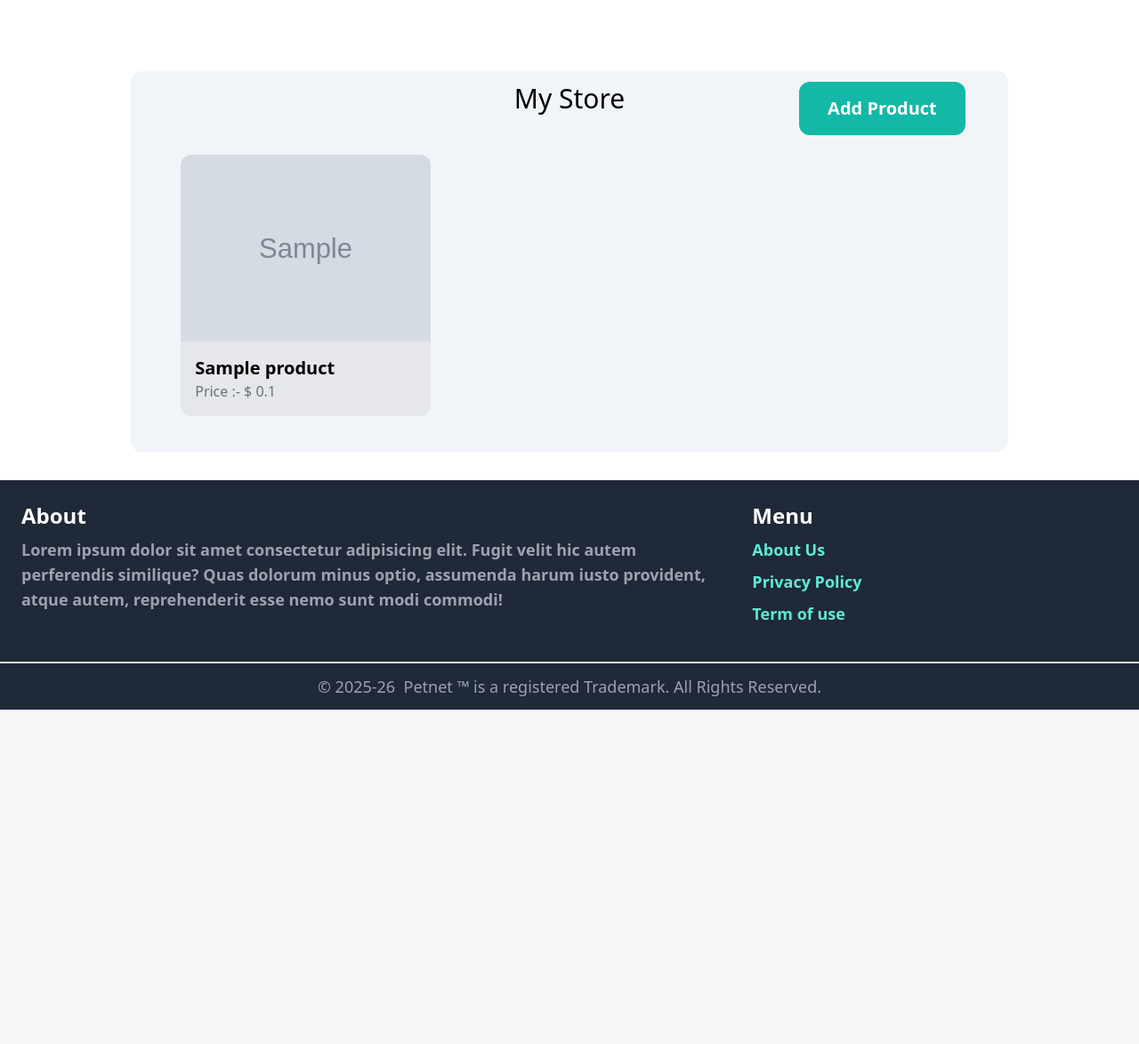
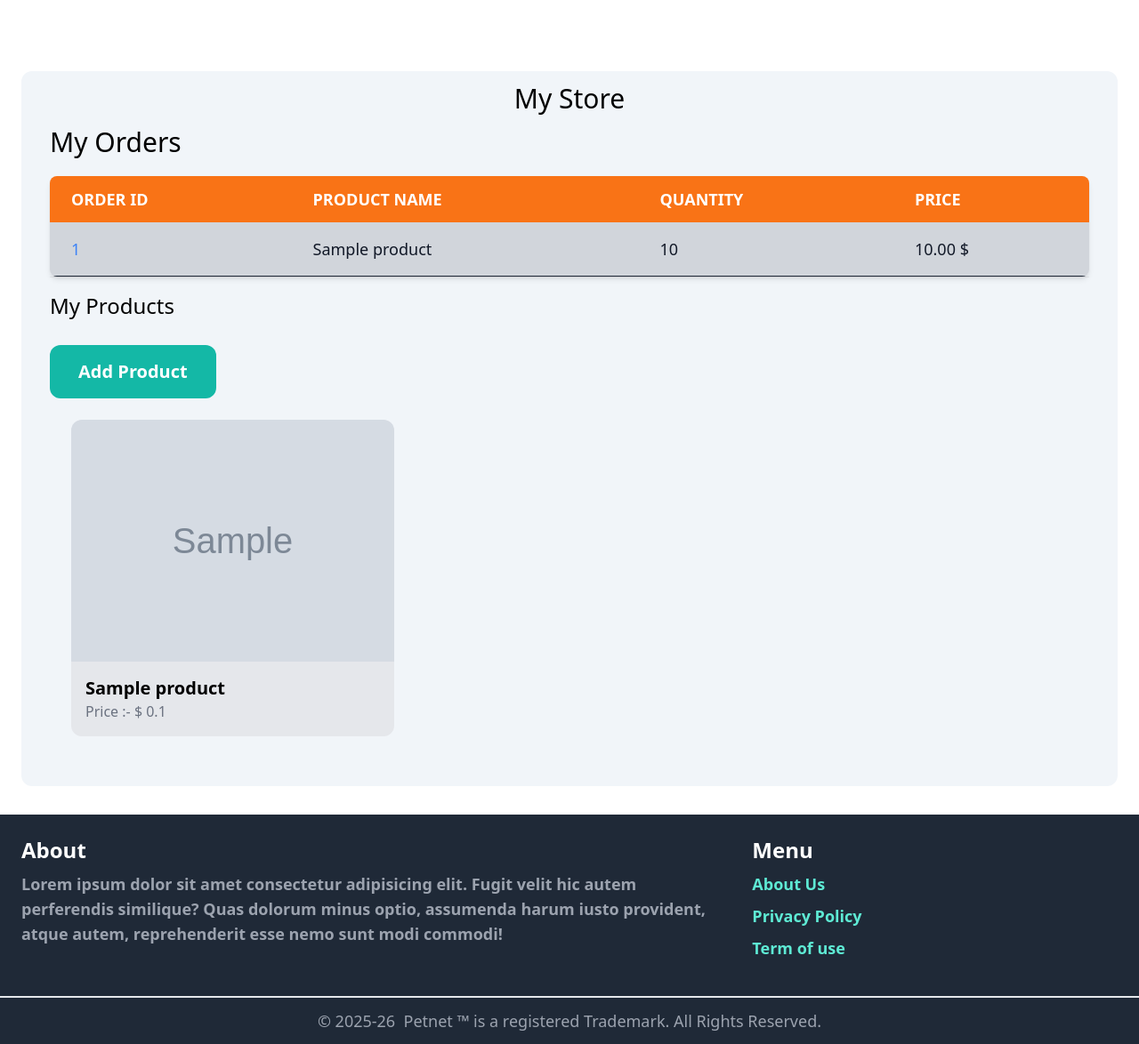
Before and after one commit to Karan551/petnet_project, a Django app: page /userprofile/my-store/ in a window 1280 px wide. Shown: the part 164-1338 px from the top of the page at 89% size. Before the commit the page ends 962 px from the top, so only its background shows below. Run offline with Django 5.2, Linux system fonts and the light colour scheme; a user stored in the database is signed in; tables that the repository leaves empty hold one stand-in row (values such as "Sample post"); grey boxes marked "Sample" are stand-in pictures; some libraries are stand-ins or nearby versions.

Commit message:
Add meta tags for SEO in product and about pages; create order detail template

```diff
--- a/src/core/templates/core/base.html
+++ b/src/core/templates/core/base.html
@@ -11,9 +11,12 @@
 
       {% endblock %}| Petnet
     </title>
-    {% comment %} <script src="https://cdn.tailwindcss.com"></script> {% endcomment %}
+    <script src="https://cdn.tailwindcss.com"></script>
+
     <link rel="stylesheet" href="{% static 'css/custom_output/output.css' %}" />
     <link rel="stylesheet" href="https://cdnjs.cloudflare.com/ajax/libs/font-awesome/6.7.2/css/all.min.css" integrity="sha512-Evv84Mr4kqVGRNSgIGL/F/aIDqQb7xQ2vcrdIwxfjThSH8CSR7PBEakCr51Ck+w+/U6swU2Im1vVX0SVk9ABhg==" crossorigin="anonymous" referrerpolicy="no-referrer" />
+
+    {% block meta %}{% endblock meta %}
   </head>
   <body class="min-h-screen flex flex-col justify-center items-center">
     {% include 'core/navbar.html' %}
--- a/src/static/css/custom_output/output.css
+++ b/src/static/css/custom_output/output.css
@@ -558,20 +558,8 @@ video {
   position: static;
 }
 
-.absolute {
-  position: absolute;
-}
-
 .relative {
   position: relative;
-}
-
-.-top-1 {
-  top: -0.25rem;
-}
-
-.right-4 {
-  right: 1rem;
 }
 
 .col-span-12 {
@@ -597,6 +585,11 @@ video {
   margin-bottom: 0.5rem;
 }
 
+.my-3 {
+  margin-top: 0.75rem;
+  margin-bottom: 0.75rem;
+}
+
 .my-4 {
   margin-top: 1rem;
   margin-bottom: 1rem;
@@ -1094,6 +1078,11 @@ video {
   line-height: 1.75rem;
 }
 
+.text-xs {
+  font-size: 0.75rem;
+  line-height: 1rem;
+}
+
 .font-medium {
   font-weight: 500;
 }
--- a/src/store/templates/store/cart_view.html
+++ b/src/store/templates/store/cart_view.html
@@ -22,7 +22,7 @@
 
 
             {% for item in cart %}
-              <tr class="odd:bg-gray-100 odd:dark:bg-gray-900 even:bg-gray-300 even:dark:bg-gray-800 border-b border-gray-800">
+              <tr class="odd:bg-gray-100  even:bg-gray-300  border-b border-gray-800">
                 <th scope="row" class="px-6 py-4 font-medium whitespace-nowrap text-black">{{item.product.name}}</th>
                 <td class="px-6 py-4 text-black flex items-center space-x-2 justify-center">
                   <a class="flex justify-center items-center text-center text-white w-[40px] h-auto text-lg bg-red-500 rounded-xl py-2 hover:bg-red-700" href="{% url 'store:change_quantity' item.product.id %}?quantity=-1"><i class="fa-solid fa-minus"></i></a>
--- a/src/userprofile/templates/userprofile/my_store.html
+++ b/src/userprofile/templates/userprofile/my_store.html
@@ -1,26 +1,53 @@
 {% extends 'core/base.html' %}
+ {% block title %}
+  My Store
+{% endblock %}
+ {% block content %}
+  <section class="bg-slate-100 px-8 py-4 rounded-xl w-full mx-auto">
+    <h1 class="text-3xl leading-none text-center mb-4">My Store</h1>
+    {% if order_items %}
+    <h2 class="text-3xl mb-5">My Orders</h2>
 
-  {% block title %}My Store {% endblock %}
+    <div class="relative overflow-x-auto shadow-md sm:rounded-lg ">
+      <table class="w-full text-sm text-left rtl:text-right text-gray-500 dark:text-gray-400 ">
+        <thead class="text-xs text-white uppercase bg-orange-500 ">
+          <tr>
+            <th scope="col" class="text-lg px-6 py-3">Order ID</th>
+            <th scope="col" class="text-lg px-6 py-3">Product name</th>
 
-{% block content %}
-<section class="bg-slate-100 px-8 py-4 rounded-xl w-4/5 mx-auto">
+            <th scope="col" class="text-lg px-6 py-3">Quantity</th>
+            <th scope="col" class="text-lg px-6 py-3">Price</th>
+          </tr>
+        </thead>
+        <tbody>
+          {% for order_item in order_items %}
+          <tr class="odd:bg-gray-300 even:bg-white border-b  border-gray-800 text-gray-900">
 
+            <th scope="row" class="px-6 py-4 font-medium  text-lg whitespace-nowrap ">
 
-<div class="w-full  mb-6 relative">
-    <h1 class="text-3xl leading-none text-center">
-        My Store
-    </h1>
+              <a href="{% url 'userprofile:my_store_order_detail' order_item.order.id %}" class="hover:underline text-blue-500 hover:text-blue-700" >{{order_item.order.id}}</a>
+            </th>
+            <td class="px-6 py-4 text-lg">{{order_item.product.name}}</td>
+            <td class="px-6 py-4 text-lg">{{order_item.quantity}}</td>
+            <td class="px-6 py-4 text-lg">{{order_item.price}} $</td>
 
-    <a href="{% url 'store:add_product' %}" class="inline-block py-4 px-8 bg-teal-500 text-white rounded-xl font-semibold text-lg md:text-xl hover:bg-teal-700 absolute h -top-1 right-4">Add Product</a>
+          </tr>
+          {% endfor %}
+        </tbody>
+      </table>
+    </div>
+    {% endif %}
 
+    <hr />
+    {% if products %}
+      <div class="my-4">
+        <h2 class="text-xl md:text-2xl leading-none my-3">My Products</h2>
+        <a href="{% url 'store:add_product' %}" class="inline-block py-4 px-8 bg-teal-500 text-white rounded-xl font-semibold text-lg md:text-xl hover:bg-teal-700 mt-4">Add Product</a>
 
-
-</div>
-{% if products %}
-
-{% include "store/product.html" %}
-{% else %}
-<p class="mt-4 py-4 px-8 bg-gray-200">You don't have any products yet...</p>
-{% endif %}
-</section>
-{% endblock content %}
+        {% include 'store/product.html' %}
+      </div>
+    {% else %}
+      <p class="mt-4 py-4 px-8 bg-gray-200">You don't have any products yet...</p>
+    {% endif %}
+  </section>
+{% endblock %}
--- a/src/userprofile/urls.py
+++ b/src/userprofile/urls.py
@@ -10,16 +10,17 @@ urlpatterns = [
     path("logout/", views.user_logout, name="logout"),
     path("my-account/", views.my_account, name="my_account"),
     path("my-store/", views.my_store, name="my_store"),
+    path("my-store-order-detail/<int:order_id>",
+         views.my_store_order_detail, name="my_store_order_detail"),
 
-    path("vender-detail/<int:user_id>/", views.vender_detail, name="vender_detail"),
+    path("vender-detail/<int:user_id>/",
+         views.vender_detail, name="vender_detail"),
 
-    path("reset-password/",views.user_reset_password,name="reset_password"),
+    path("reset-password/", views.user_reset_password, name="reset_password"),
 
-    path("reset-password-confirm/",views.user_reset_password_confirm,name="reset_password_confirm"),
+    path("reset-password-confirm/", views.user_reset_password_confirm,
+         name="reset_password_confirm"),
 
-    # path("password-reset-confirm/<uidb64>/<token>/",views.ConfirmPasswordView.as_view(),name="password_reset_confirm"),
-    # path("password_reset_complete/",PasswordResetCompleteView.as_view(
-    #     template_name="userprofile/password_reset_complete.html"
-    #     ),name="password_reset_complete"),
+
 
 ]
--- a/src/userprofile/views.py
+++ b/src/userprofile/views.py
@@ -11,7 +11,8 @@ from .models import AuthStatus
 from django.utils import timezone
 from django.http import HttpResponseBadRequest
 from django.contrib.auth.hashers import make_password
-
+from store.models import Product, OrderItems, Order
+from django.contrib.auth.decorators import login_required
 # Create your views here.
 
 
@@ -19,8 +20,8 @@ def user_signup(request):
     if request.method == "POST":
         form = SignUpForm(request.POST)
         # print("this is form errors", form.errors)
-        print("this is form.valid",form.is_valid())
-        print("this is form.errors",form.errors)
+        print("this is form.valid", form.is_valid())
+        print("this is form.errors", form.errors)
         if form.is_valid():
             user = form.save()
             print("this is user::", user)
@@ -42,12 +43,11 @@ def user_signup(request):
 def user_login(request):
     if request.method == "POST":
 
-        form=LoginForm(data=request.POST)
+        form = LoginForm(data=request.POST)
 
         if form.is_valid():
             username = request.POST["username"]
             password = request.POST["password"]
-
 
             user = authenticate(request, username=username, password=password)
 
@@ -58,10 +58,11 @@ def user_login(request):
 
                 return redirect("core:home")
             else:
-                messages.error(request,"Invalid credentials. Please try again.")
+                messages.error(
+                    request, "Invalid credentials. Please try again.")
 
         else:
-            messages.error(request,"Something went wrong.")
+            messages.error(request, "Something went wrong.")
 
     form = LoginForm()
     context = {
@@ -101,24 +102,23 @@ def user_reset_password(request):
 
     return render(request, "userprofile/password_reset.html", {'error_message': error_message})
 
+
 def user_reset_password_confirm(request):
     token = request.GET.get("token", "")
 
     if token:
 
-        user_status = get_object_or_404(AuthStatus,reset_token=token)
-
+        user_status = get_object_or_404(AuthStatus, reset_token=token)
 
         if timezone.now() > user_status.reset_token_expiry:
             messages.error(request, "token has expired please reset again.")
             return redirect("userprofile:reset_password")
 
-
         if request.method == "POST":
             new_pwd = request.POST.get("new_password1", "")
             confirm_pwd = request.POST.get("new_password2", "")
 
-            if  new_pwd != confirm_pwd:
+            if new_pwd != confirm_pwd:
                 messages.error(
                     request, "Confirm Password And New Password should be same.")
                 return redirect("userprofile:reset_password")
@@ -149,8 +149,6 @@ def user_reset_password_confirm(request):
         return HttpResponseBadRequest()
 
 
-
-
 def vender_detail(request, user_id):
     user = User.objects.get(id=user_id)
     context = {
@@ -163,10 +161,36 @@ def vender_detail(request, user_id):
 def my_account(request):
     return render(request, "userprofile/account.html")
 
-
+@login_required
 def my_store(request):
     products = request.user.products.filter(status=Product.ACTIVE)
+    print("this is product::", products)
+
+    order_items = OrderItems.objects.filter(product__vendor=request.user)
+
     context = {
-        "products": products
+        "products": products,
+        "order_items": order_items
     }
     return render(request, "userprofile/my_store.html", context)
+
+@login_required
+def my_store_order_detail(request, order_id):
+    order = get_object_or_404(Order, id=order_id)
+    is_vendor = False
+    total_price = 0
+
+    for item in order.orders.all():
+        total_price += item.price
+
+        if item.product.vendor == request.user:
+            is_vendor = True
+
+    context = {
+        "order": order,
+        "total_price": total_price,
+        "is_vendor": is_vendor
+
+    }
+
+    return render(request, "userprofile/my_store_order_detail.html", context)
```
Also changed, not shown: other parts of src/static/css/custom_output/output.css (+31 -60 lines), src/core/templates/core/about.html (+10 -0 lines), src/store/templates/store/product_detail.html (+21 -0 lines), src/store/views.py (+5 -14 lines), src/userprofile/templates/userprofile/my_store_order_detail.html (added, +48 -0 lines).
